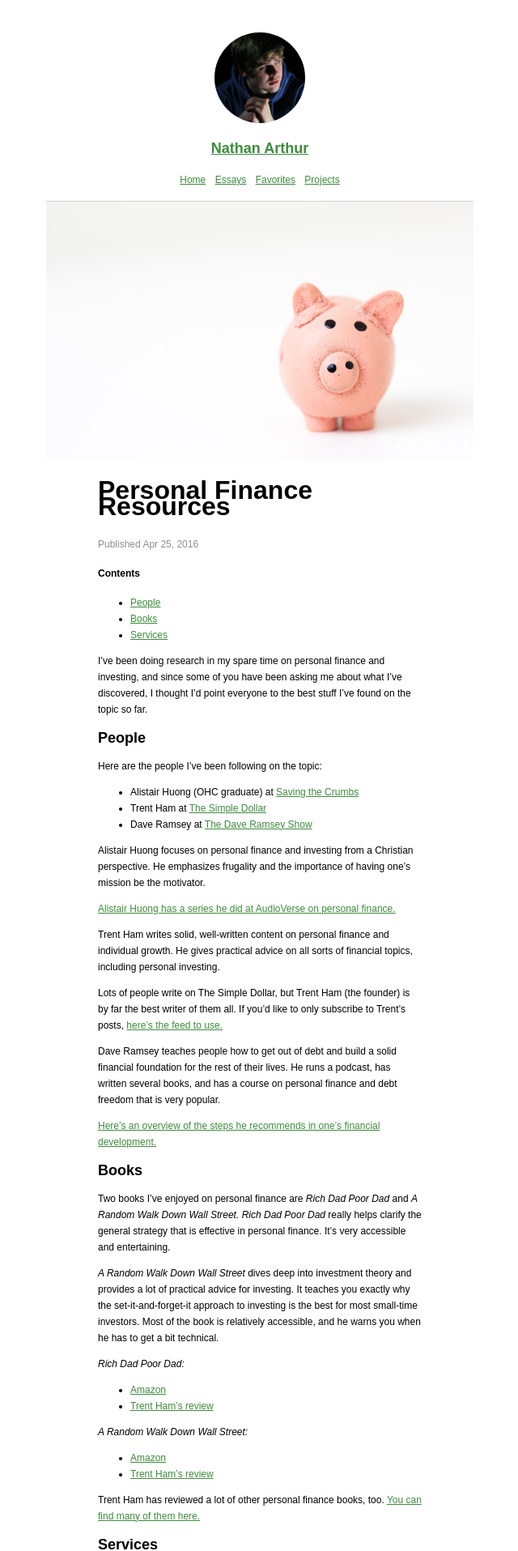
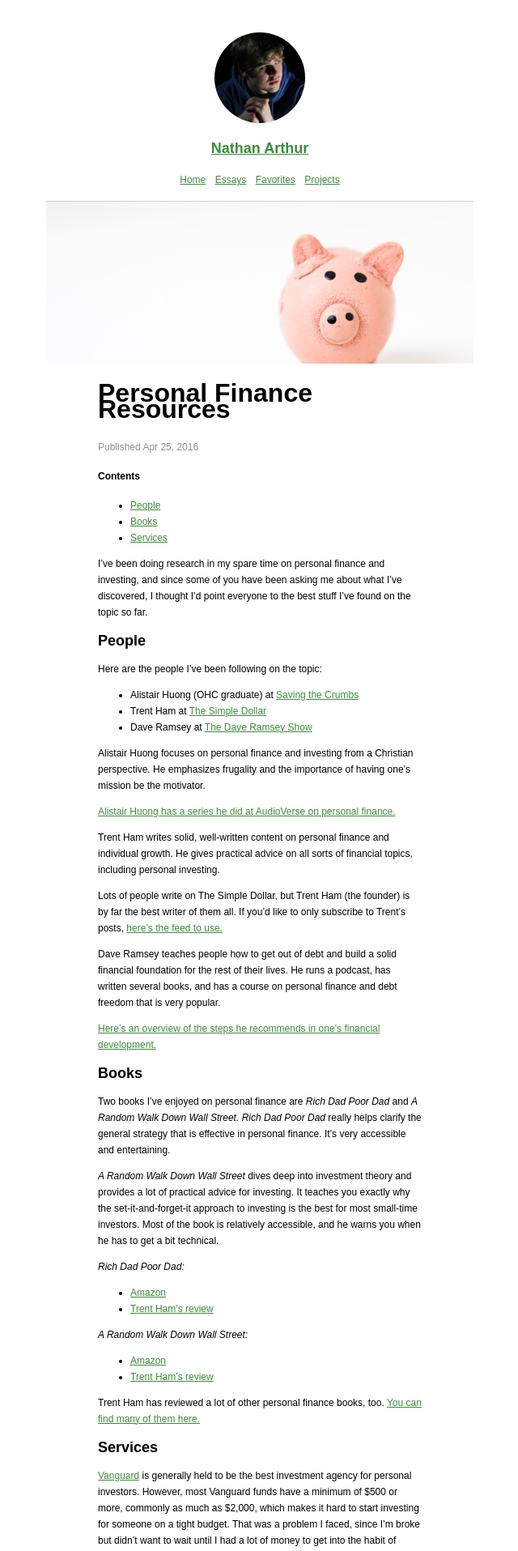
Before and after one commit to narthur/narthur.github.io, a Jekyll site: the page built from _posts/2016-04-25-personal-finance-resources.md, in a window 1280 px wide. Shown: the top 1915 px of the page at 81% size, without its empty margins (319-959 px from the left). Built offline with Jekyll 4.4.1, drawn with Linux system fonts in a browser that asks for light colours; nearby versions of some CDN libraries; comment, search, counter and statistics services are not loaded.

Commit message:
Fix hero image, mobile display

```diff
--- a/_includes/main.scss
+++ b/_includes/main.scss
@@ -1,7 +1,4 @@
 html {
-  display: flex;
-  align-items: center;
-  justify-content: center;
   padding: 2rem;
 }
 
@@ -10,6 +7,8 @@
   font-size: .75rem;
   max-width: 25rem;
   line-height: 1.25rem;
+  margin-left: auto;
+  margin-right: auto;
 }
 
 a, a:visited {
--- a/_sass/_mixins.scss
+++ b/_sass/_mixins.scss
@@ -1,5 +1,6 @@
 @mixin adaptive-bg($img-handle, $original-width, $darkness) {
-  height:25vw;
+  height: 0;
+  padding-bottom: 50%;
   background-size:cover;
   background-repeat:no-repeat;
   background-position:center;
```
